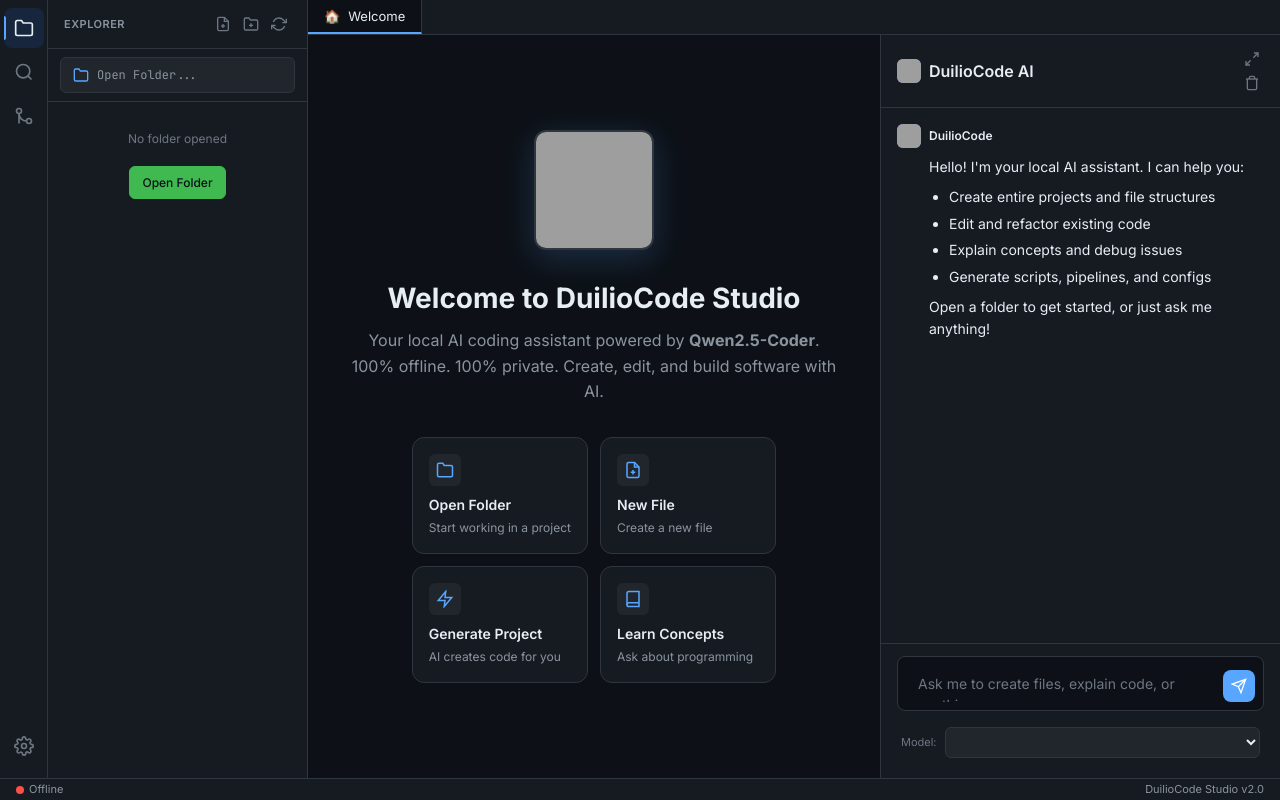
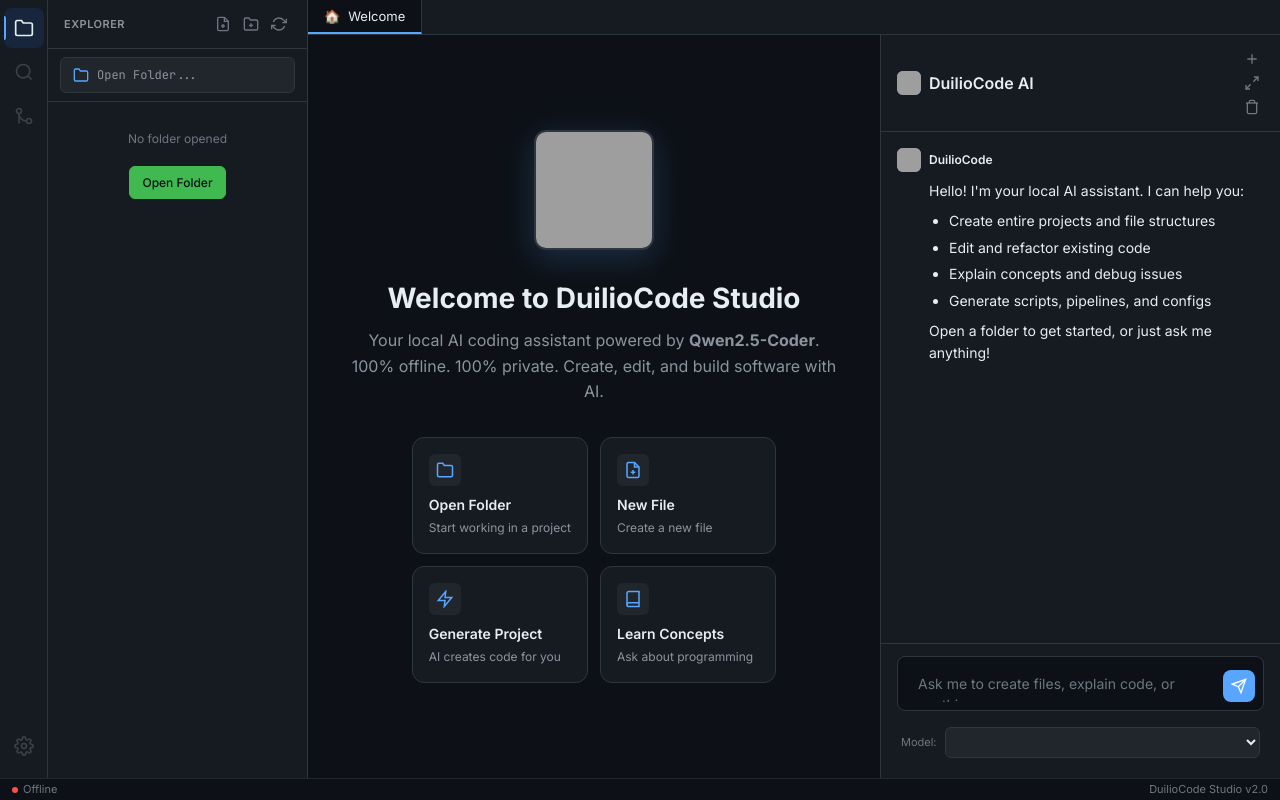
Before and after one commit to jfdroid/duilio-code-studio, a FastAPI app: page / in a window 1280 px wide. Run offline with FastAPI, Linux system fonts and the light colour scheme; lists and menus that the app fills with data are empty; parts of the project's set-up code (start-up, migrations or seed data) failed here and were passed over; some libraries are stand-ins or nearby versions; grey boxes are pictures that could not be loaded.

Commit message:
fix: Add tooltips to buttons and improve status bar color
- Added tooltips to activity bar buttons showing feature status
- Disabled buttons for features not yet implemented (Search, Git, Settings)
- Added 'New Chat' button to chat header
- Added tooltips to explorer actions
- Changed status bar color to subtle dark (#0d1117) matching theme
- Reduced status dot size for cleaner appearance

```diff
--- a/web/static/css/layout.css
+++ b/web/static/css/layout.css
@@ -63,12 +63,71 @@
     top: 8px;
     bottom: 8px;
     width: 2px;
-    background: var(--accent-blue);
+    background: #58a6ff;
     border-radius: 0 2px 2px 0;
+}
+
+.activity-btn:disabled {
+    opacity: 0.4;
+    cursor: not-allowed;
+}
+
+.activity-btn:disabled:hover {
+    background: transparent;
+    color: #6e7681;
 }
 
 .activity-spacer {
     flex: 1;
+}
+
+/* Tooltips */
+[data-tooltip] {
+    position: relative;
+}
+
+[data-tooltip]::after {
+    content: attr(data-tooltip);
+    position: absolute;
+    left: 100%;
+    top: 50%;
+    transform: translateY(-50%);
+    margin-left: 8px;
+    padding: 6px 10px;
+    background: #21262d;
+    border: 1px solid #30363d;
+    border-radius: 6px;
+    color: #e6edf3;
+    font-size: 12px;
+    white-space: nowrap;
+    opacity: 0;
+    visibility: hidden;
+    transition: opacity 0.15s, visibility 0.15s;
+    z-index: 1000;
+    pointer-events: none;
+}
+
+[data-tooltip]:hover::after {
+    opacity: 1;
+    visibility: visible;
+}
+
+.chat-header-actions [data-tooltip]::after {
+    left: auto;
+    right: 0;
+    top: 100%;
+    transform: none;
+    margin-left: 0;
+    margin-top: 6px;
+}
+
+.explorer-actions [data-tooltip]::after {
+    left: auto;
+    right: 0;
+    top: 100%;
+    transform: none;
+    margin-left: 0;
+    margin-top: 6px;
 }
 
 /* Explorer Panel */
@@ -337,9 +396,9 @@
     align-items: center;
     justify-content: space-between;
     padding: 0 12px;
-    background: #161b22;
-    border-top: 1px solid #30363d;
-    color: #8b949e;
+    background: #0d1117;
+    border-top: 1px solid #21262d;
+    color: #6e7681;
     font-size: 11px;
     flex-shrink: 0;
     height: 22px;
@@ -350,7 +409,7 @@
 .status-right {
     display: flex;
     align-items: center;
-    gap: 12px;
+    gap: 16px;
 }
 
 .status-item {
@@ -358,16 +417,15 @@
     align-items: center;
     gap: 5px;
     white-space: nowrap;
-    padding: 0 4px;
 }
 
 .status-item:hover {
-    color: #e6edf3;
+    color: #8b949e;
 }
 
 .status-dot {
-    width: 8px;
-    height: 8px;
+    width: 6px;
+    height: 6px;
     border-radius: 50%;
     background: #3fb950;
     flex-shrink: 0;
--- a/web/templates/index.html
+++ b/web/templates/index.html
@@ -33,23 +33,23 @@
         <div class="main-content">
             <!-- Activity Bar -->
             <div class="activity-bar">
-            <button class="activity-btn active" data-panel="explorer" onclick="toggleExplorer()" title="Explorer">
+                <button class="activity-btn active" data-panel="explorer" onclick="toggleExplorer()" data-tooltip="Explorer (Ctrl+B)">
                     <svg class="icon-lg" viewBox="0 0 24 24" fill="none" stroke="currentColor" stroke-width="2">
                         <path d="M22 19a2 2 0 0 1-2 2H4a2 2 0 0 1-2-2V5a2 2 0 0 1 2-2h5l2 3h9a2 2 0 0 1 2 2z"/>
                     </svg>
                 </button>
-            <button class="activity-btn" title="Search">
+                <button class="activity-btn" data-tooltip="Search (Coming soon)" disabled>
                     <svg class="icon-lg" viewBox="0 0 24 24" fill="none" stroke="currentColor" stroke-width="2">
                         <circle cx="11" cy="11" r="8"/><path d="m21 21-4.35-4.35"/>
                     </svg>
                 </button>
-            <button class="activity-btn" title="Source Control">
+                <button class="activity-btn" data-tooltip="Source Control (Coming soon)" disabled>
                     <svg class="icon-lg" viewBox="0 0 24 24" fill="none" stroke="currentColor" stroke-width="2">
                         <circle cx="18" cy="18" r="3"/><circle cx="6" cy="6" r="3"/><path d="M6 21V9a9 9 0 0 0 9 9"/>
                     </svg>
                 </button>
                 <div class="activity-spacer"></div>
-            <button class="activity-btn" title="Settings">
+                <button class="activity-btn" data-tooltip="Settings (Coming soon)" disabled>
                     <svg class="icon-lg" viewBox="0 0 24 24" fill="none" stroke="currentColor" stroke-width="2">
                         <circle cx="12" cy="12" r="3"/><path d="M19.4 15a1.65 1.65 0 0 0 .33 1.82l.06.06a2 2 0 0 1 0 2.83 2 2 0 0 1-2.83 0l-.06-.06a1.65 1.65 0 0 0-1.82-.33 1.65 1.65 0 0 0-1 1.51V21a2 2 0 0 1-2 2 2 2 0 0 1-2-2v-.09A1.65 1.65 0 0 0 9 19.4a1.65 1.65 0 0 0-1.82.33l-.06.06a2 2 0 0 1-2.83 0 2 2 0 0 1 0-2.83l.06-.06a1.65 1.65 0 0 0 .33-1.82 1.65 1.65 0 0 0-1.51-1H3a2 2 0 0 1-2-2 2 2 0 0 1 2-2h.09A1.65 1.65 0 0 0 4.6 9a1.65 1.65 0 0 0-.33-1.82l-.06-.06a2 2 0 0 1 0-2.83 2 2 0 0 1 2.83 0l.06.06a1.65 1.65 0 0 0 1.82.33H9a1.65 1.65 0 0 0 1-1.51V3a2 2 0 0 1 2-2 2 2 0 0 1 2 2v.09a1.65 1.65 0 0 0 1 1.51 1.65 1.65 0 0 0 1.82-.33l.06-.06a2 2 0 0 1 2.83 0 2 2 0 0 1 0 2.83l-.06.06a1.65 1.65 0 0 0-.33 1.82V9a1.65 1.65 0 0 0 1.51 1H21a2 2 0 0 1 2 2 2 2 0 0 1-2 2h-.09a1.65 1.65 0 0 0-1.51 1z"/>
                     </svg>
@@ -61,17 +61,17 @@
             <div class="explorer-header">
                 <span class="explorer-title">Explorer</span>
                 <div class="explorer-actions">
-                    <button class="explorer-action" onclick="createNewFile()" title="New File">
+                    <button class="explorer-action" onclick="createNewFile()" data-tooltip="New File (Ctrl+N)">
                         <svg class="icon" viewBox="0 0 24 24" fill="none" stroke="currentColor" stroke-width="2">
                             <path d="M14 2H6a2 2 0 0 0-2 2v16a2 2 0 0 0 2 2h12a2 2 0 0 0 2-2V8z"/><polyline points="14 2 14 8 20 8"/><line x1="12" y1="18" x2="12" y2="12"/><line x1="9" y1="15" x2="15" y2="15"/>
                         </svg>
                     </button>
-                    <button class="explorer-action" onclick="createNewFolder()" title="New Folder">
+                    <button class="explorer-action" onclick="createNewFolder()" data-tooltip="New Folder">
                         <svg class="icon" viewBox="0 0 24 24" fill="none" stroke="currentColor" stroke-width="2">
                             <path d="M22 19a2 2 0 0 1-2 2H4a2 2 0 0 1-2-2V5a2 2 0 0 1 2-2h5l2 3h9a2 2 0 0 1 2 2z"/><line x1="12" y1="11" x2="12" y2="17"/><line x1="9" y1="14" x2="15" y2="14"/>
                         </svg>
                     </button>
-                    <button class="explorer-action" onclick="Workspace.refresh()" title="Refresh">
+                    <button class="explorer-action" onclick="Workspace.refresh()" data-tooltip="Refresh">
                         <svg class="icon" viewBox="0 0 24 24" fill="none" stroke="currentColor" stroke-width="2">
                             <polyline points="23 4 23 10 17 10"/><polyline points="1 20 1 14 7 14"/><path d="M3.51 9a9 9 0 0 1 14.85-3.36L23 10M1 14l4.64 4.36A9 9 0 0 0 20.49 15"/>
                         </svg>
@@ -189,13 +189,18 @@
                             </span>
                             <span>DuilioCode AI</span>
                         </div>
-                        <div>
-                            <button class="explorer-action" onclick="toggleChatSize()" title="Expand">
+                        <div class="chat-header-actions">
+                            <button class="explorer-action" onclick="clearChat()" data-tooltip="New Chat">
+                                <svg class="icon" viewBox="0 0 24 24" fill="none" stroke="currentColor" stroke-width="2">
+                                    <path d="M12 5v14M5 12h14"/>
+                                </svg>
+                            </button>
+                            <button class="explorer-action" onclick="toggleChatSize()" data-tooltip="Expand">
                                 <svg class="icon" viewBox="0 0 24 24" fill="none" stroke="currentColor" stroke-width="2">
                                     <polyline points="15 3 21 3 21 9"/><polyline points="9 21 3 21 3 15"/><line x1="21" y1="3" x2="14" y2="10"/><line x1="3" y1="21" x2="10" y2="14"/>
                                 </svg>
                             </button>
-                            <button class="explorer-action" onclick="clearChat()" title="Clear">
+                            <button class="explorer-action" onclick="clearChat()" data-tooltip="Clear History">
                                 <svg class="icon" viewBox="0 0 24 24" fill="none" stroke="currentColor" stroke-width="2">
                                     <polyline points="3 6 5 6 21 6"/><path d="M19 6v14a2 2 0 0 1-2 2H7a2 2 0 0 1-2-2V6m3 0V4a2 2 0 0 1 2-2h4a2 2 0 0 1 2 2v2"/>
                                 </svg>
```
Lines whose indentation alone changed are shown as unchanged.
